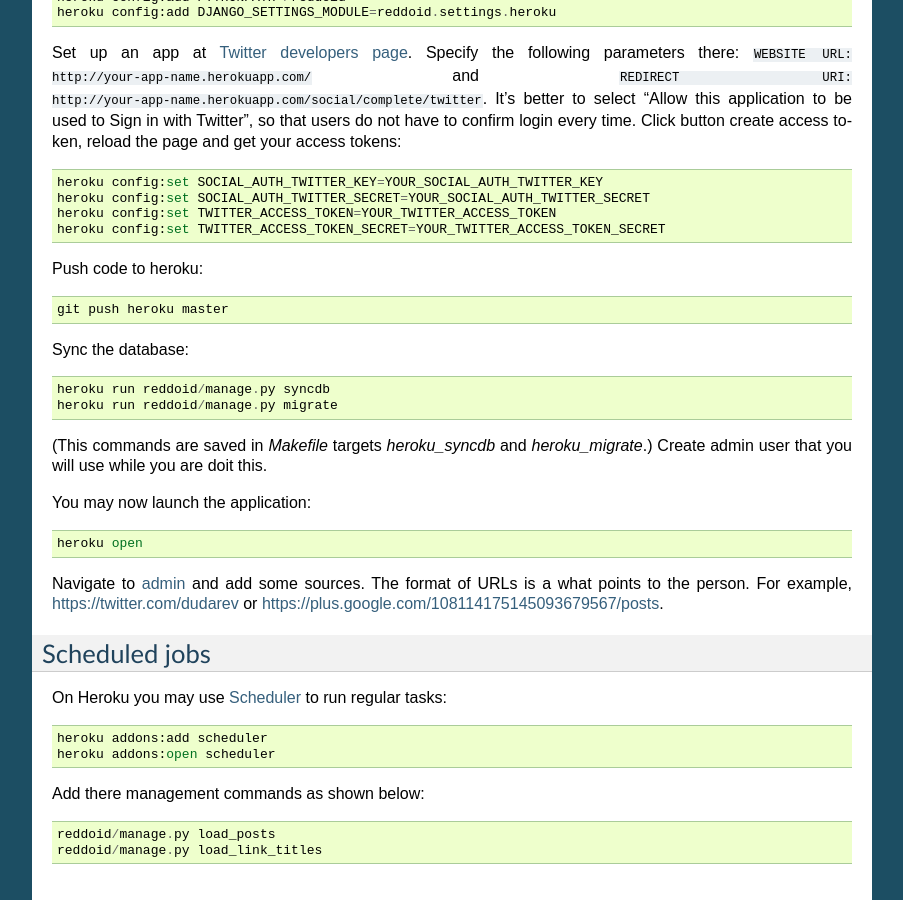
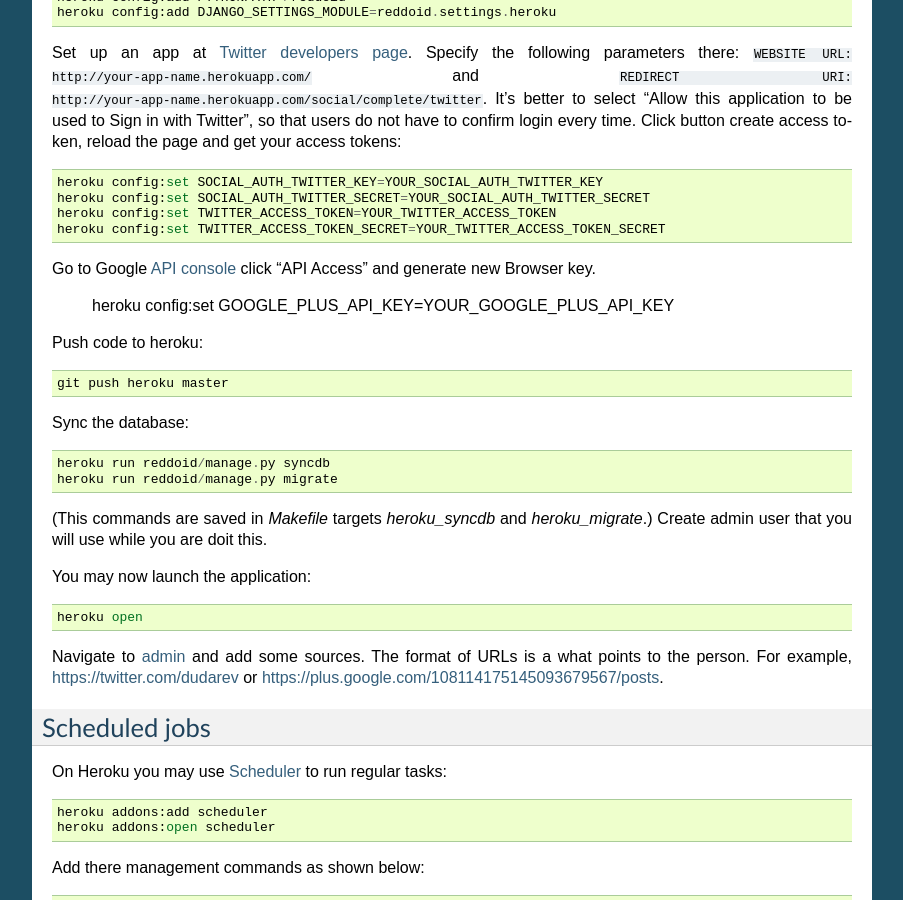
Before and after one commit to DjangoLover/reddoid, a Sphinx documentation site: the page built from docs/source/deploy.rst, in a window 1280 px wide and 900 px high, scrolled down 433 px. Shown: the whole window, without its empty margins (198-1101 px from the left). Built offline with Sphinx 7.4.7, drawn with Linux system fonts in a browser that asks for light colours.

Commit message:
how to create and set Google API key

```diff
--- a/docs/source/deploy.rst
+++ b/docs/source/deploy.rst
@@ -36,6 +36,11 @@ Click button create access token, reload the page and get your access tokens::
     heroku config:set TWITTER_ACCESS_TOKEN=YOUR_TWITTER_ACCESS_TOKEN
     heroku config:set TWITTER_ACCESS_TOKEN_SECRET=YOUR_TWITTER_ACCESS_TOKEN_SECRET
 
+Go to Google `API console <https://code.google.com/apis/console/>`__ click "API Access"
+and generate new Browser key.
+
+    heroku config:set GOOGLE_PLUS_API_KEY=YOUR_GOOGLE_PLUS_API_KEY
+
 Push code to heroku::
 
     git push heroku master
```
Also changed, not shown: 2 other files.
